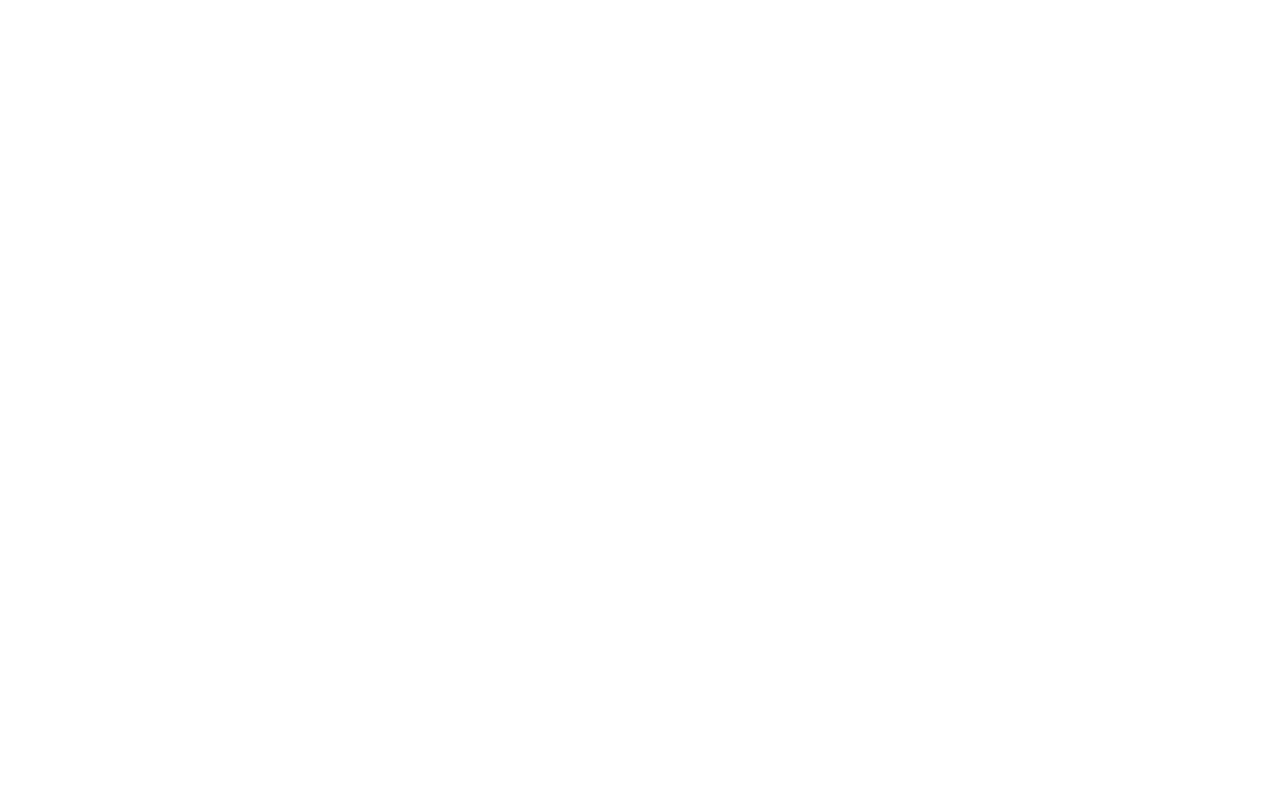
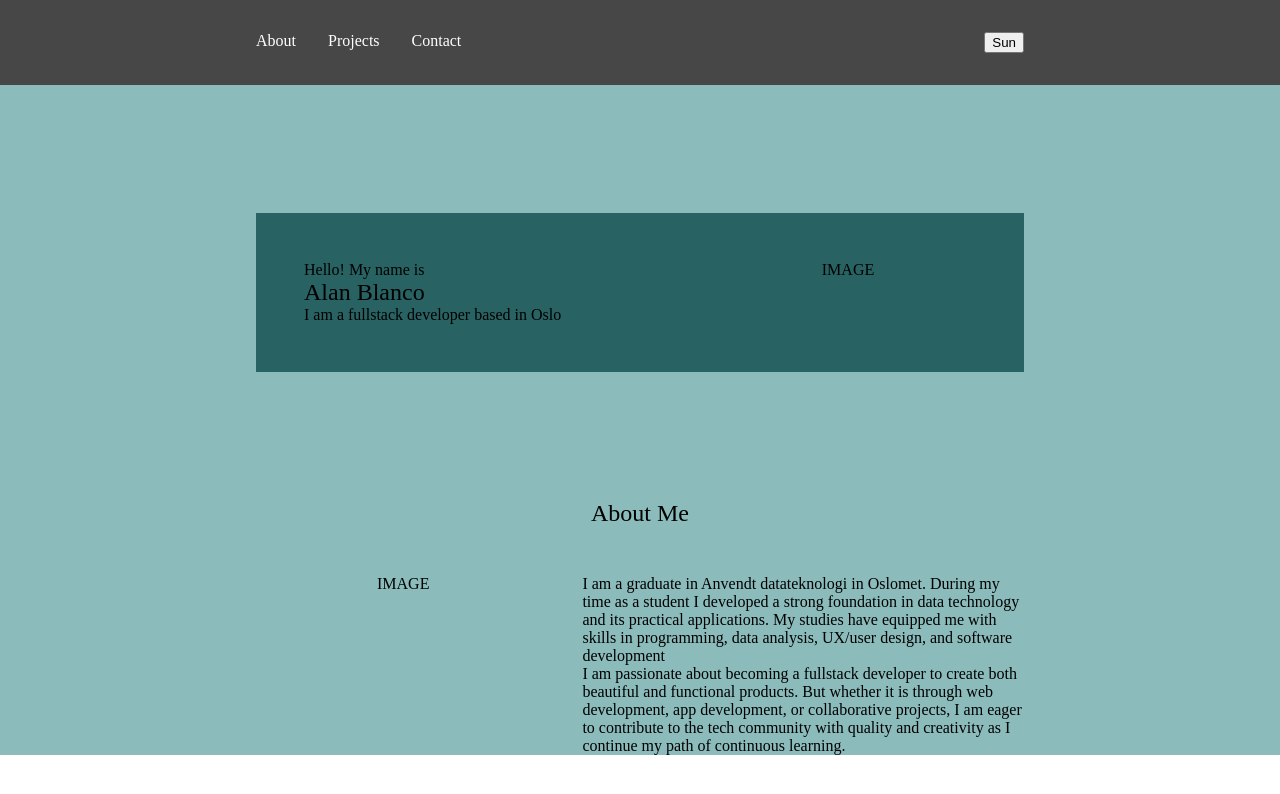
Before and after one commit to detrett/portfolio, a website built with webpack: page src/template.html in a window 1280 px wide. Built offline with nearby package versions, Linux system fonts and the light colour scheme.

Commit message:
Add header, hero, about html

```diff
--- a/package.json
+++ b/package.json
@@ -5,7 +5,7 @@
   "main": "index.js",
   "scripts": {
     "start": "webpack serve --open --config webpack.dev.js",
-    "build": "webpack --config webpack.prod.js",
+    "build": "webpack --config webpack.dev.js",
     "deploy": "gh-pages -d dist",
     "test": "echo \"Error: no test specified\" && exit 1"
   },
--- a/src/styles.css
+++ b/src/styles.css
@@ -1,14 +1,14 @@
-/*** Reset ***/
+/* RESET */
 
-html {
-  box-sizing: border-box;
-  font-size: 16px;
+body, html {
+  margin: 0;
+  padding: 0;
 }
 
 *,
 *:before,
 *:after {
-  box-sizing: inherit;
+  box-sizing: border-box;
 }
 
 body,
@@ -39,3 +39,126 @@ img {
 button:hover {
   cursor: pointer;
 }
+
+a {
+  text-decoration: none;
+}
+
+/* VARIABLES */
+:root {
+  /* Primary Theme Colors */
+  --theme-darker: #1a4c4c;
+  --theme-dark: #296262;
+  --theme-dark-alt: #3d7878;
+  --theme-primary: #0e3636;
+  --theme-secondary: #538e8e;
+  --theme-tertiary: #6ea4a4;
+  --theme-light: #8cbbbb;
+  --theme-lighter: #add1d1;
+  --theme-lighter-alt: #d2e7e7;
+
+  /* Neutral Colors */
+  --black: #474747;
+  --neutral-dark: #5e5e5e;
+  --neutral-primary: #313131;
+  --neutral-primary-alt: #8b8b8b;
+  --neutral-secondary: #a2a2a2;
+  --neutral-tertiary: #b9b9b9;
+  --neutral-tertiary-alt: #c8c8c8;
+  --neutral-quaternary-alt: #dadada;
+  --neutral-light: #eaeaea;
+  --neutral-lighter: #f4f4f4;
+  --neutral-lighter-alt: #f8f8f8;
+  --white: #ffffff;
+}
+
+/* FONTS */
+/* ICONS */
+/* ANIMATIONS */
+
+/* STYLES */
+/** Header **/
+.header {
+  background-color: var(--black);
+  color: var(--white);
+}
+
+.header-container {
+  margin: 0 auto;
+  padding: 2rem 0;
+  max-width: 60%;
+  display: flex;
+  justify-content: space-between;
+}
+
+.nav-list {
+  display: flex;
+  gap: 2rem;
+}
+
+.nav-list-item > a {
+  color: var(--white);
+}
+/** Main Content **/
+main {
+  background-color: var(--theme-light);
+}
+main section {
+  width: 100%;
+}
+.hero-container, .about-container {
+  width: 60%;
+  margin: 0 auto;
+}
+
+/*** Hero ***/
+.hero-section {
+  padding: 8rem 0;
+}
+
+.hero-container {
+  background-color: var(--theme-dark);
+  display: flex;
+  gap: 2rem;
+  height: fit-content;
+  padding: 3rem;
+}
+
+.hero-description {
+  flex: 3;
+}
+
+.portrait {
+  text-align: center;
+  flex: 2;
+}
+
+/*** About ***/
+.title {
+  text-align: center;
+  margin-block-end: 3rem;
+}
+
+.about-container {
+  display: flex;
+  gap: 2rem;
+}
+
+.description {
+  flex: 3;
+}
+
+/*** Projects ***/
+
+/** Footer **/
+
+
+/* Media Queries */
+@media (max-width: 600px) {
+
+  /** Header **/
+  .header-container {
+    max-width: 100%;
+    padding: 2rem;
+  }
+}
--- a/src/template.html
+++ b/src/template.html
@@ -1,11 +1,68 @@
 <!DOCTYPE html>
 <html lang="en">
-<head>
-  <meta charset="UTF-8">
-  <meta name="viewport" content="width=device-width, initial-scale=1.0">
-  <title>Document</title>
-</head>
-<body>
+  <head>
+    <meta charset="UTF-8" />
+    <meta name="viewport" content="width=device-width, initial-scale=1.0" />
+    <title>Alan Blanco</title>
+  </head>
+  <body>
+    <header class="header">
+      <div class="header-container">
+        <nav class="nav-menu">
+          <ul class="nav-list">
+            <li class="nav-list-item">
+              <a href="#" aria-current="page" tabindex="0">About</a>
+            </li>
+            <li class="nav-list-item"><a href="#" tabindex="0">Projects</a></li>
+            <li class="nav-list-item"><a href="#" tabindex="0">Contact</a></li>
+          </ul>
+        </nav>
+        <button aria-label="Toggle theme">Sun</button>
+      </div>
+    </header>
 
-</body>
+    <main>
+      <section id="hero" class="hero-section">
+        <div class="hero-container">
+          <div class="hero-description">
+            <p>Hello! My name is</p>
+            <h1>Alan Blanco</h1>
+            <p>I am a fullstack developer based in Oslo</p>
+          </div>
+          <div class="portrait">
+            IMAGE
+          </div>
+        </div>
+      </section>
+
+      <section id="about" class="about-section">
+        <h2 class="title">About Me</h2>
+        <div class="about-container">
+          <div class="portrait">
+            IMAGE
+          </div>
+          <div class="description">
+            <p>
+              I am a graduate in Anvendt datateknologi in Oslomet. During my time
+              as a student I developed a strong foundation in data technology and
+              its practical applications. My studies have equipped me with skills
+              in programming, data analysis, UX/user design, and software
+              development
+            </p>
+            <p>
+              I am passionate about becoming a fullstack developer to create both beautiful and functional products.
+              But whether it is through web development, app development, or collaborative projects, I am eager to contribute to the tech community
+              with quality and creativity as I continue my path of continuous learning.
+            </p>
+          </div>
+        </div>
+      </section>
+
+      <section id="projects" class="projects-section">
+        <div class="projects-container">
+
+        </div>
+      </section>
+    </main>
+  </body>
 </html>
```
Also changed, not shown: webpack.dev.js (renamed from webpack.config.js), 1 other file.
